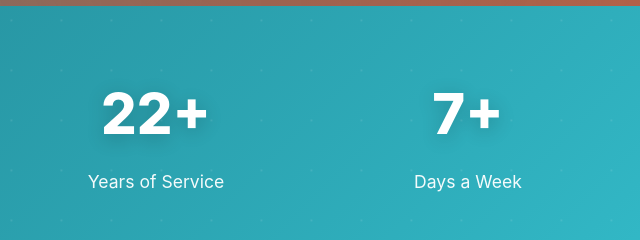
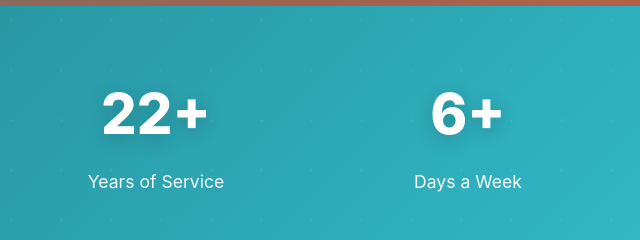
Before and after one commit to Dipon-De/Maa_Laxmi_Bhandar, a plain HTML site: page index.html in a window 1280 px wide. Shown: the part 794-1034 px from the top of the page, 640-1280 px from the left. Drawn offline with Linux system fonts and the light colour scheme.

Commit message:
Update index.html

```diff
--- a/index.html
+++ b/index.html
@@ -60,7 +60,7 @@
                 <div class="stat-label">Years of Service</div>
             </div>
             <div class="stat-item">
-                <div class="stat-number" data-target="7">0</div>
+                <div class="stat-number" data-target="6">0</div>
                 <div class="stat-label">Days a Week</div>
             </div>
         </div>
```
